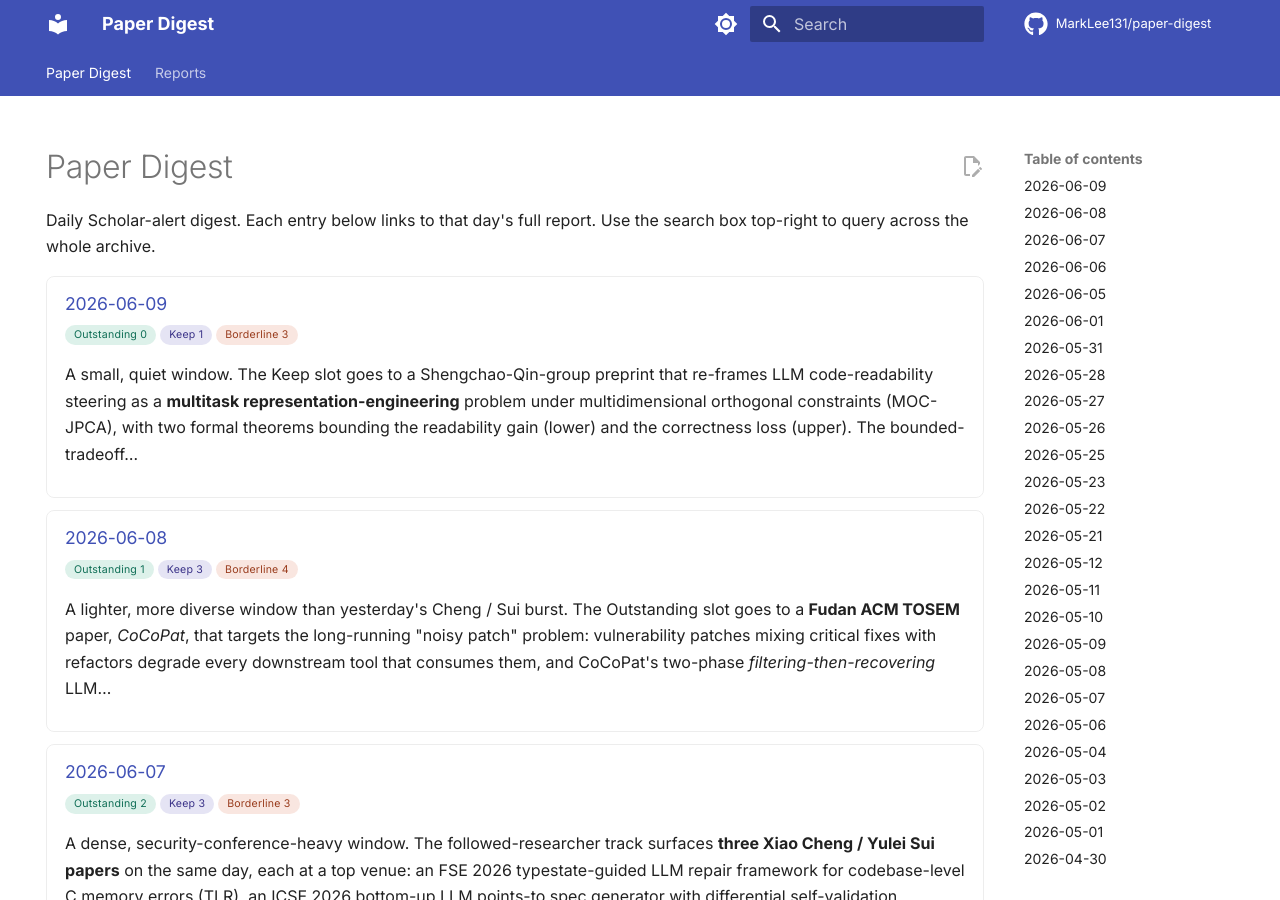
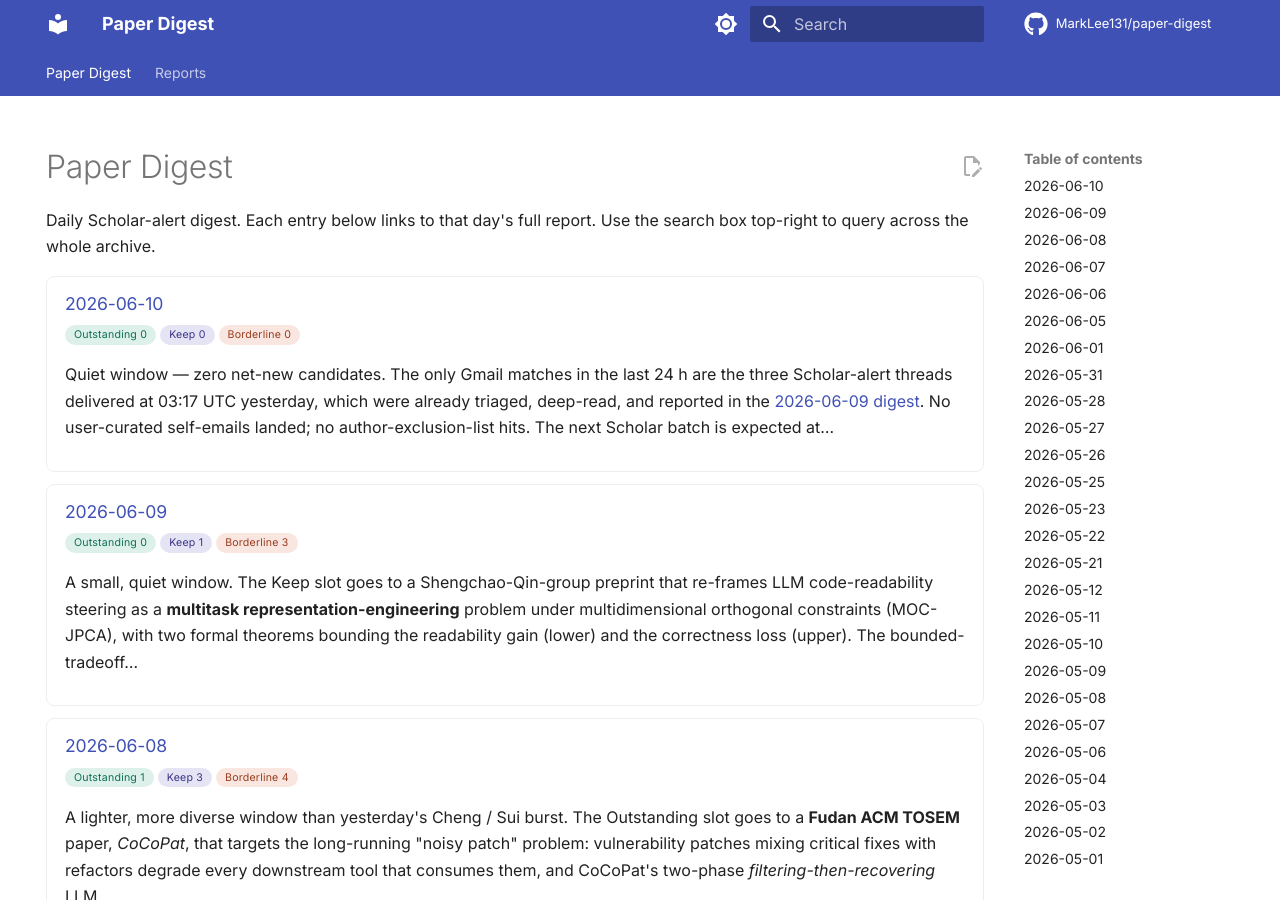
Before and after one commit to MarkLee131/paper-digest, an MkDocs documentation site: the page built from docs/index.md, in a window 1280 px wide and 900 px high. Built offline with MkDocs 1.6.1 and Material for MkDocs 9.7.7, drawn with Linux system fonts in a browser that asks for light colours; comment, search, counter and statistics services are not loaded.

Commit message:
digest: 2026-06-10 — 0 net-new papers (carry-over day)

```diff
--- a/docs/index.md
+++ b/docs/index.md
@@ -9,6 +9,13 @@ hide:
 Daily Scholar-alert digest. Each entry below links to that day's full report. Use the search box top-right to query across the whole archive.
 
 <!-- BEGIN AUTO-INDEX -->
+<div class="digest-card" markdown>
+### [2026-06-10](reports/2026-06-10/index.md)
+<div class="meta"><span class="chip outstanding">Outstanding 0</span><span class="chip keep">Keep 0</span><span class="chip borderline">Borderline 0</span></div>
+
+Quiet window — zero net-new candidates. The only Gmail matches in the last 24 h are the three Scholar-alert threads delivered at 03:17 UTC yesterday, which were already triaged, deep-read, and reported in the [2026-06-09 digest](../2026-06-09/). No user-curated self-emails landed; no author-exclusion-list hits. The next Scholar batch is expected at…
+</div>
+
 <div class="digest-card" markdown>
 ### [2026-06-09](reports/2026-06-09/index.md)
 <div class="meta"><span class="chip outstanding">Outstanding 0</span><span class="chip keep">Keep 1</span><span class="chip borderline">Borderline 3</span></div>
```
Also changed, not shown: docs/reports/2026-06-10/index.md (added, +45 -0 lines), docs/reports/.pages, 1 other file.
